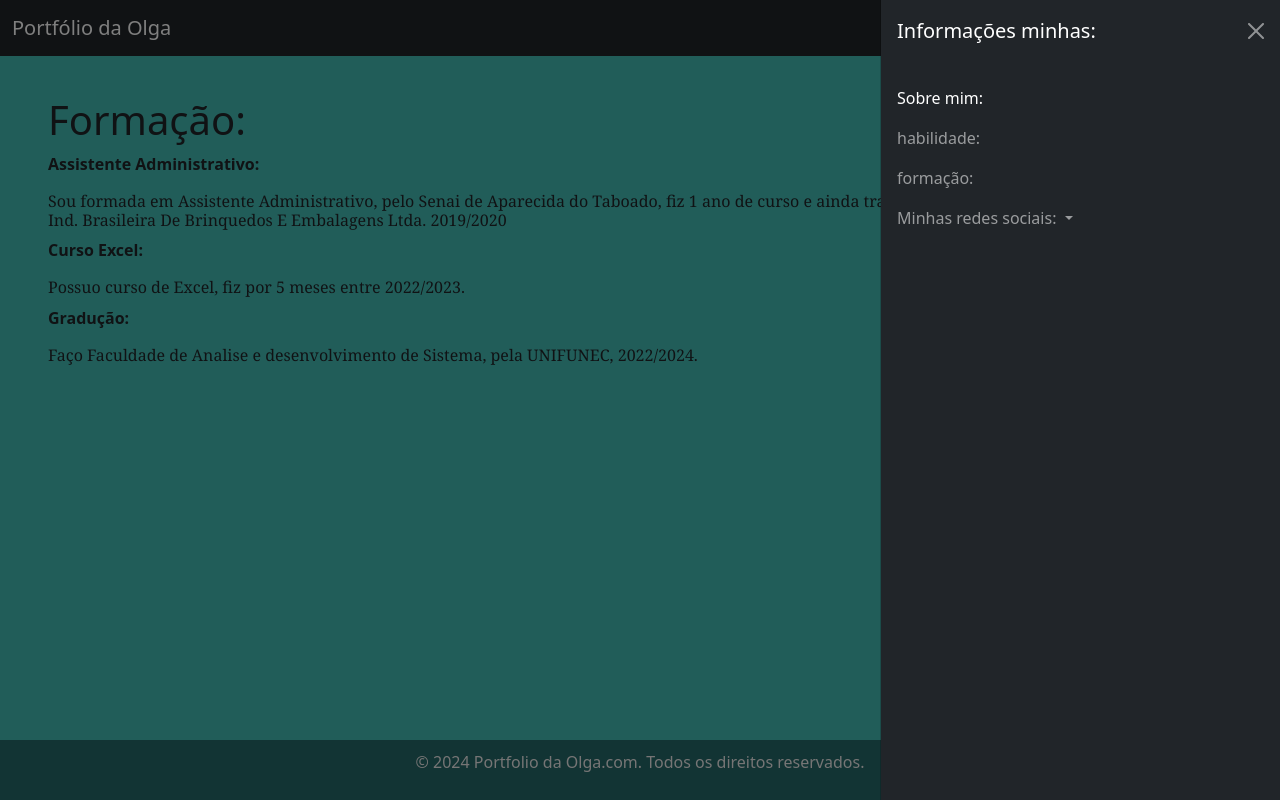
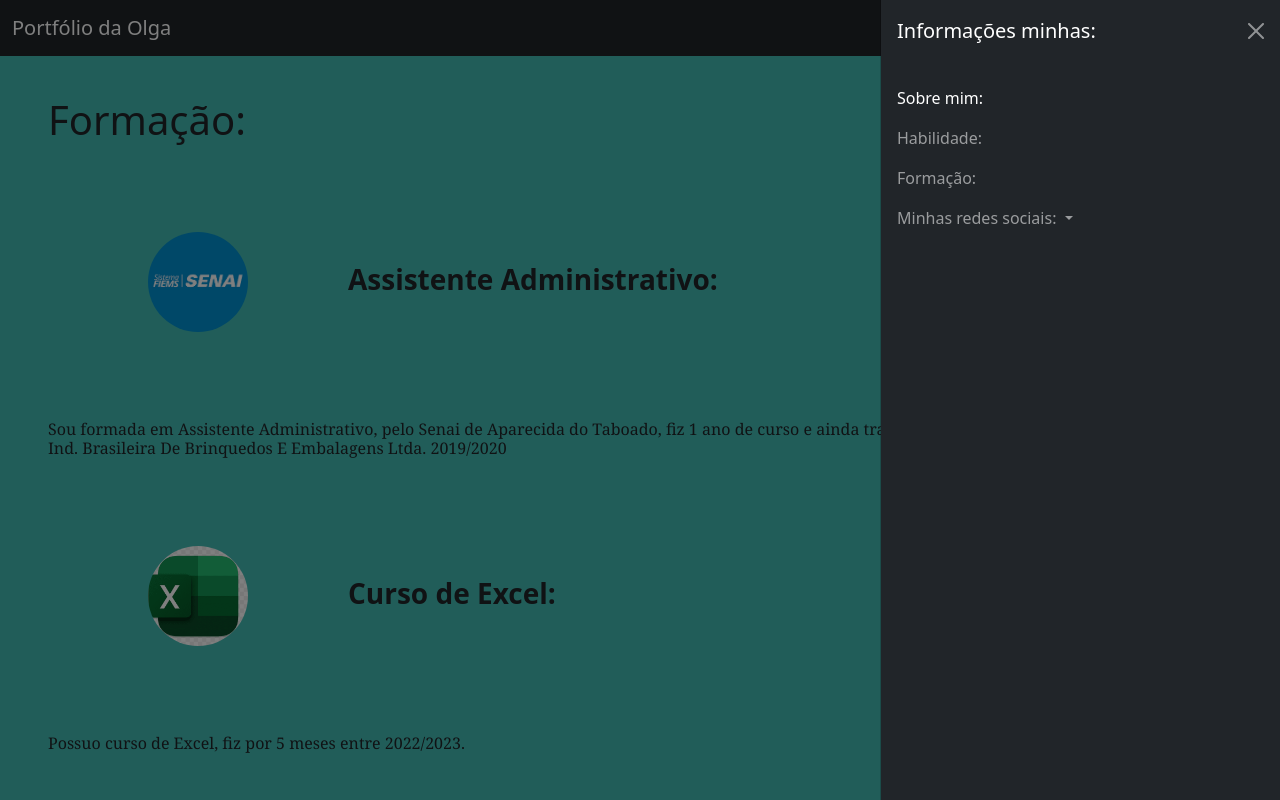
Before and after one commit to olguinha/MEU-PORTFOLIO-2, an Angular app: page /formacao in a window 1280 px wide. Both pictures are taken after a click on the button "Toggle navigation". Shown: the top 800 px of the page. Built offline with nearby package versions, Linux system fonts and the light colour scheme.

Commit message:
Trabalho concluido

```diff
--- a/src/app/app.component.html
+++ b/src/app/app.component.html
@@ -12,4 +12,5 @@
       <hr>
     </nav>
 </app-tela-dash>
+
 <router-outlet></router-outlet>
--- a/src/app/formacao/formacao.component.css
+++ b/src/app/formacao/formacao.component.css
@@ -1,3 +1,13 @@
 .conteudo-forma{
     font-family:Cambria, Cochin, Georgia, Times, 'Times New Roman', serif;
 }
+.rounded-circle{
+
+    width: 100px;
+    height: 100px;
+    margin-top: 80px;
+    margin-bottom: 80px;
+    margin-left: 100px;
+    margin-right: 100px;
+
+}
--- a/src/app/formacao/formacao.component.html
+++ b/src/app/formacao/formacao.component.html
@@ -10,23 +10,24 @@
 
       <h1>Formação:</h1>
 
-        <p>
-         <strong>Assistente Administrativo:</strong>
-       </p>
+        <h3>
+         <strong>
+            <img src="/assets/img/senai.png" alt="senai"class="rounded-circle">Assistente Administrativo:</strong>
+         </h3>
                <h6 class="conteudo-forma">
-                  Sou formada em Assistente Administrativo, pelo Senai de Aparecida do Taboado, fiz 1 ano de curso e ainda trabalhava como aprendiz na empresa Gala IBB Ind. Brasileira De Brinquedos E Embalagens Ltda. 2019/2020<br>
+                  Sou formada em Assistente Administrativo, pelo Senai de Aparecida do Taboado, fiz 1 ano de curso e ainda trabalhava como aprendiz na empresa Gala IBB Ind. Brasileira De Brinquedos E Embalagens Ltda. 2019/2020 <br>
                </h6>
-       <p>
-         <strong>Curso Excel:</strong>
-      </p>
+       <h3>
+         <strong> <img src="/assets/img/excel.png" alt="excel"class="rounded-circle">Curso de Excel:</strong>
+       </h3>
                <h6 class="conteudo-forma">
                   Possuo curso de Excel, fiz por 5 meses entre 2022/2023.<br>
                </h6>
-       <p>
-         <strong>Gradução:</strong>
-      </p>
+       <h3>
+         <strong><img src="/assets/img/images.png" alt=" unifunec"class="rounded-circle">Gradução:</strong>
+       </h3>
              <h6 class="conteudo-forma">
-               Faço Faculdade de Analise e desenvolvimento de Sistema, pela UNIFUNEC, 2022/2024.
+               Faço Faculdade de Analise e desenvolvimento de Sistema, pela UNIFUNEC, entrei em 2022, vou finalizar no ano de 2024
             </h6>
 
    </body>
--- a/src/app/habilidade/habilidade.component.css
+++ b/src/app/habilidade/habilidade.component.css
@@ -17,6 +17,7 @@
 }
 
 .rounded-circle{
+
     width: 100px;
     height: 100px;
     margin-top: 90px;
--- a/src/app/tela-dash/tela-dash.component.html
+++ b/src/app/tela-dash/tela-dash.component.html
@@ -23,20 +23,20 @@
                   <a class="nav-link active" aria-current="page" href="#">Sobre mim:</a>
                 </li>
                 <li class="nav-item">
-                  <a class="nav-link" href="/habilidade"> habilidade:</a>
+                  <a class="nav-link" href="/habilidade"> Habilidade:</a>
                 </li>
                 <li class="nav-item">
-                  <a class="nav-link" href="/formacao">formação:</a>
+                  <a class="nav-link" href="/formacao">Formação:</a>
                 </li>
                 <li class="nav-item dropdown">
                   <a class="nav-link dropdown-toggle" href="#" role="button" data-bs-toggle="dropdown" aria-expanded="false">
                     Minhas redes sociais:
                   </a>
                   <ul class="dropdown-menu dropdown-menu-dark">
-                    <li><a class="dropdown-item" href="#">Instagram:</a></li>
-                    <li><a class="dropdown-item" href="#">Facebook:</a></li>
-                    <li><a class="dropdown-item" href="#">Linkedln:</a></li>
-                    <li><a class="dropdown-item" href="#">Github:</a></li>
+                    <li><a target="_blank"class="dropdown-item" href="https://www.instagram.com/olgaoliveira16?igsh=MXJhcnJ0bjJjNGNt"><i class="fa-brands fa-instagram"></i> Instagram</a></li>
+                    <li><a target="_blank" class="dropdown-item" href="https://www.facebook.com/profile.php?id=100011625640749&mibextid=ZbWKwL"><i class="fa-brands fa-facebook"></i> Facebook</a></li>
+                    <li><a target="_blank"class="dropdown-item" href="https://www.linkedin.com/in/olga-oliveira-9178a3255?utm_source=share&utm_campaign=share_via&utm_content=profile&utm_medium=android_app"><i class="fa-brands fa-linkedin"></i> Linkedln</a></li>
+                    <li><a target="_blank" class="dropdown-item" href="https://github.com/olguinha"><i class="fa-brands fa-github"></i> Github</a></li>
                     <li>
                       <hr class="dropdown-divider">
                     </li>
--- a/src/index.html
+++ b/src/index.html
@@ -8,11 +8,12 @@
   <link rel="icon" type="image/x-icon" href="favicon.ico">
   <link href="https://cdn.jsdelivr.net/npm/bootstrap@5.3.3/dist/css/bootstrap.min.css" rel="stylesheet" integrity="sha384-QWTKZyjpPEjISv5WaRU9OFeRpok6YctnYmDr5pNlyT2bRjXh0JMhjY6hW+ALEwIH" crossorigin="anonymous">
   <script src="https://cdn.jsdelivr.net/npm/bootstrap@5.3.3/dist/js/bootstrap.bundle.min.js" integrity="sha384-YvpcrYf0tY3lHB60NNkmXc5s9fDVZLESaAA55NDzOxhy9GkcIdslK1eN7N6jIeHz" crossorigin="anonymous"></script>
+  <link rel="stylesheet" href="https://cdnjs.cloudflare.com/ajax/libs/font-awesome/6.5.1/css/all.min.css" integrity="sha512-DTOQO9RWCH3ppGqcWaEA1BIZOC6xxalwEsw9c2QQeAIftl+Vegovlnee1c9QX4TctnWMn13TZye+giMm8e2LwA==" crossorigin="anonymous" referrerpolicy="no-referrer" />
 </head>
 <body>
   <app-root></app-root>
+
 </body>
-
 <footer>
   <p>&copy; 2024 Portfolio da Olga.com. Todos os direitos reservados.</p>
 </footer>
--- a/src/styles.css
+++ b/src/styles.css
@@ -8,8 +8,8 @@ footer {
     color: #ecebeb;
     padding: 10px;
     text-align: center;
-    position: fixed;
     bottom: 0;
     margin-top: 100px;
+    margin-bottom: 0;
     width: 100%;
   }
```
Also changed, not shown: src/assets/img/excel.png (added).
